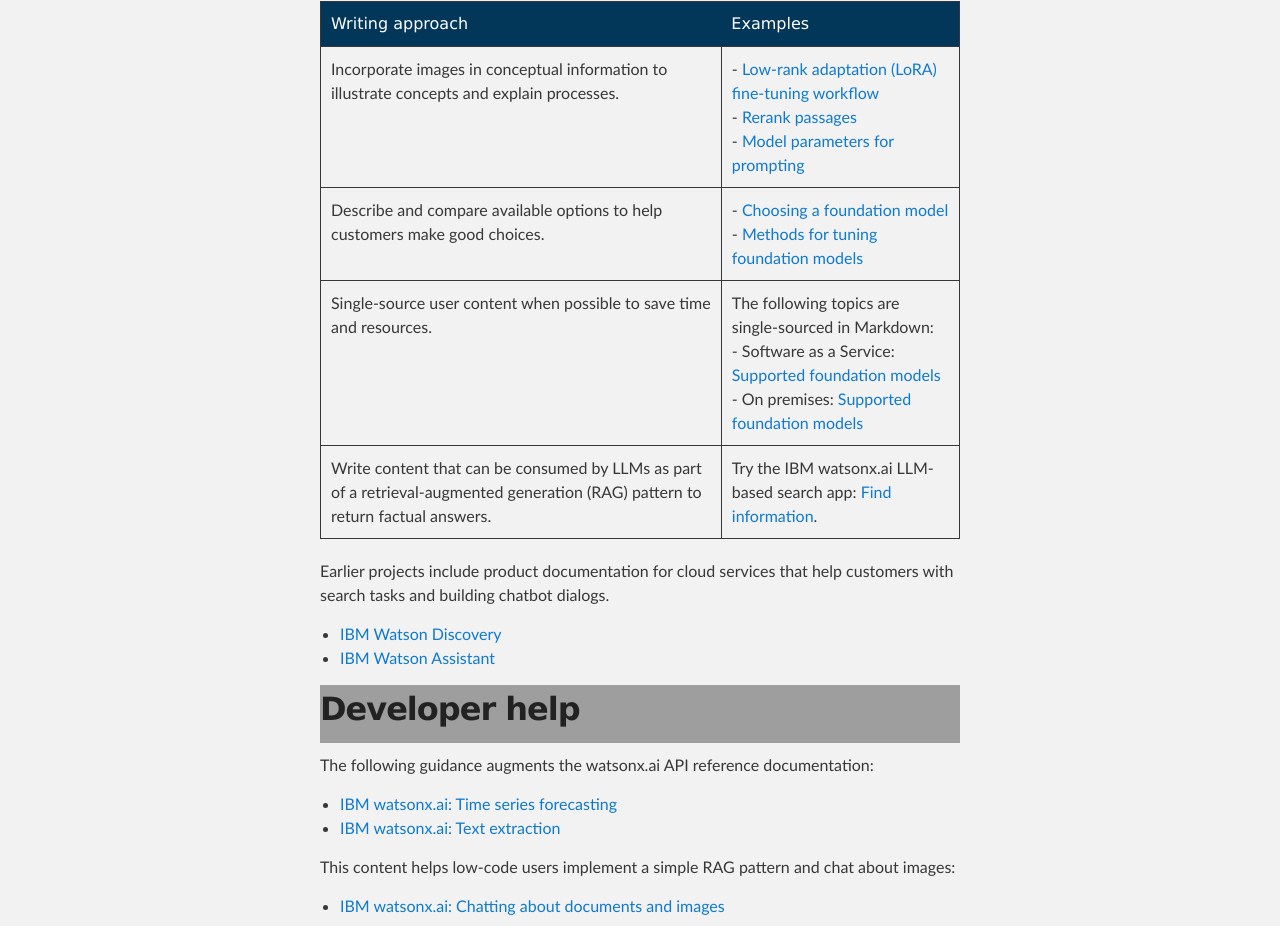
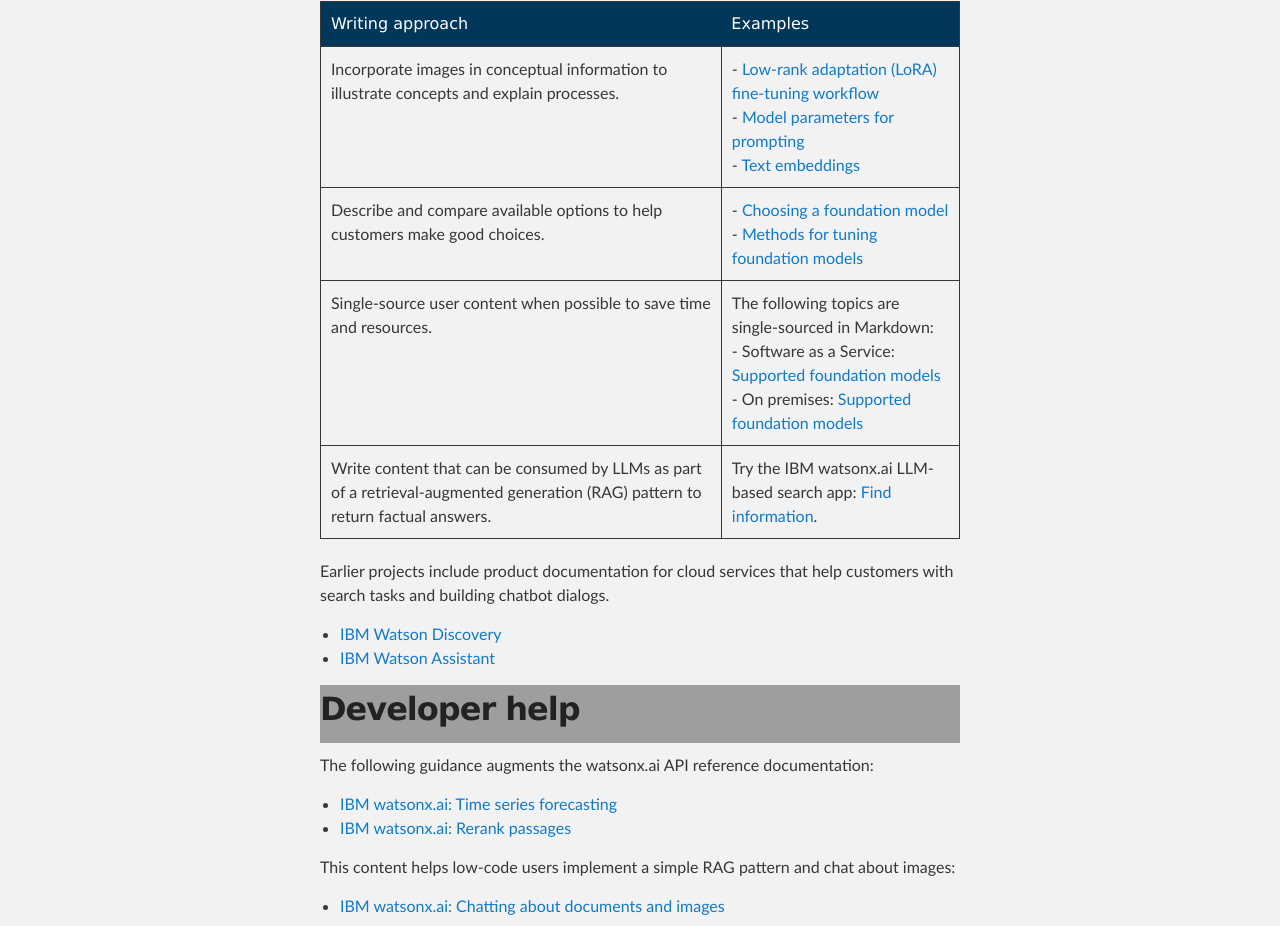
Before and after one commit to michelle-miller/michelle-miller.github.io, a Jekyll site: the page built from index.md, in a window 1280 px wide. Shown: the part 619-1545 px from the top of the page. Built offline with Jekyll 4.4.1, drawn with Linux system fonts in a browser that asks for light colours; our own code applies the rules of GitHub Pages for plain Markdown files; grey boxes are pictures that could not be loaded.

Commit message:
updating links due to doc changes

```diff
--- a/index.md
+++ b/index.md
@@ -14,7 +14,7 @@ See [Developing generative AI solutions with foundation models](https://www.ibm.
 
 | Writing approach | Examples |
 |------------------|----------|
-| Incorporate images in conceptual information to illustrate concepts and explain processes. | - [Low-rank adaptation (LoRA) fine-tuning workflow](https://www.ibm.com/docs/SSLSRPV_latest/wsj/analyze-data/fm-tuning-methods-lora.html#lora-workflow){:target="_blank"}<br/> - [Rerank passages](https://www.ibm.com/docs/SSYOK8/wsj/analyze-data/fm-api-rerank.html#api){:target="_blank"}<br/> - [Model parameters for prompting](https://www.ibm.com/docs/SSYOK8/wsj/analyze-data/fm-model-parameters.html){:target="_blank"} |
+| Incorporate images in conceptual information to illustrate concepts and explain processes. | - [Low-rank adaptation (LoRA) fine-tuning workflow](https://www.ibm.com/docs/SSLSRPV_latest/wsj/analyze-data/fm-tuning-methods-lora.html#lora-workflow){:target="_blank"}<br/> - [Model parameters for prompting](https://www.ibm.com/docs/SSYOK8/wsj/analyze-data/fm-model-parameters.html){:target="_blank"}<br/> - [Text embeddings](https://www.ibm.com/docs/SSYOK8/wsj/analyze-data/fm-embed-overview.html){:target="_blank"} |
 | Describe and compare available options to help customers make good choices. | - [Choosing a foundation model](https://www.ibm.com/docs/SSYOK8/wsj/analyze-data/fm-model-choose.html){:target="_blank"}<br/> - [Methods for tuning foundation models](https://www.ibm.com/docs/SSLSRPV_latest/wsj/analyze-data/fm-tuning-methods.html){:target="_blank"} |
 | Single-source user content when possible to save time and resources. | The following topics are single-sourced in Markdown:<br/> - Software as a Service: [Supported foundation models](https://www.ibm.com/docs/SSYOK8/wsj/analyze-data/fm-models.html){:target="_blank"}<br/> - On premises: [Supported foundation models](https://www.ibm.com/docs/SSLSRPV_latest/wsj/analyze-data/fm-models.html){:target="_blank"} |
 | Write content that can be consumed by LLMs as part of a retrieval-augmented generation (RAG) pattern to return factual answers. | Try the IBM watsonx.ai LLM-based search app: [Find information](https://dataplatform.cloud.ibm.com/docs/content/wsj/getting-started/welcome-main.html?context=wx){:target="_blank"}. |
@@ -30,7 +30,7 @@ Earlier projects include product documentation for cloud services that help cust
 The following guidance augments the watsonx.ai API reference documentation:
 
 - [IBM watsonx.ai: Time series forecasting](https://www.ibm.com/docs/SSYOK8/wsj/analyze-data/fm-api-time-series.html){:target="_blank"}
-- [IBM watsonx.ai: Text extraction](https://www.ibm.com/docs/SSYOK8/wsj/analyze-data/fm-api-text-extraction.html#api){:target="_blank"}
+- [IBM watsonx.ai: Rerank passages](https://www.ibm.com/docs/SSYOK8/wsj/analyze-data/fm-api-rerank.html#api){:target="_blank"}
 
 This content helps low-code users implement a simple RAG pattern and chat about images:
 
```
